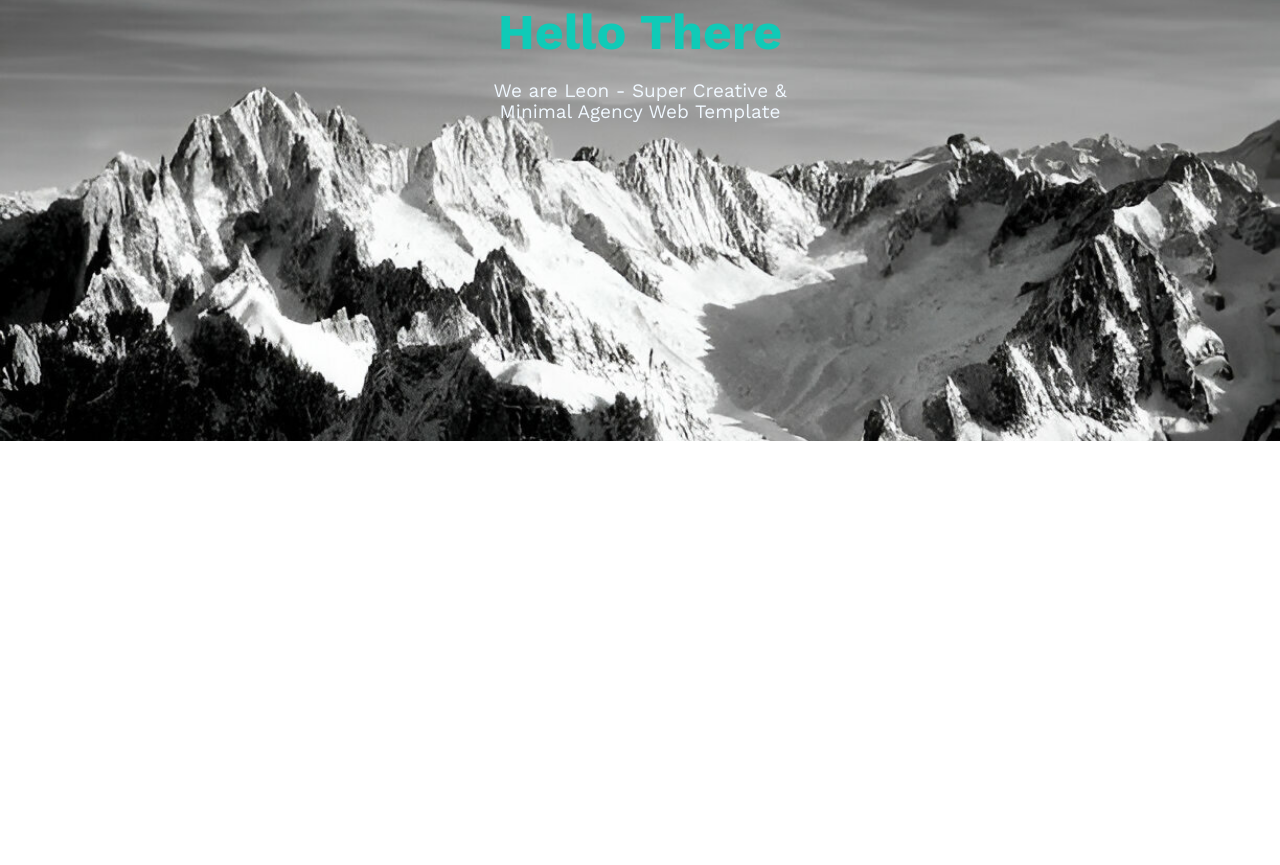
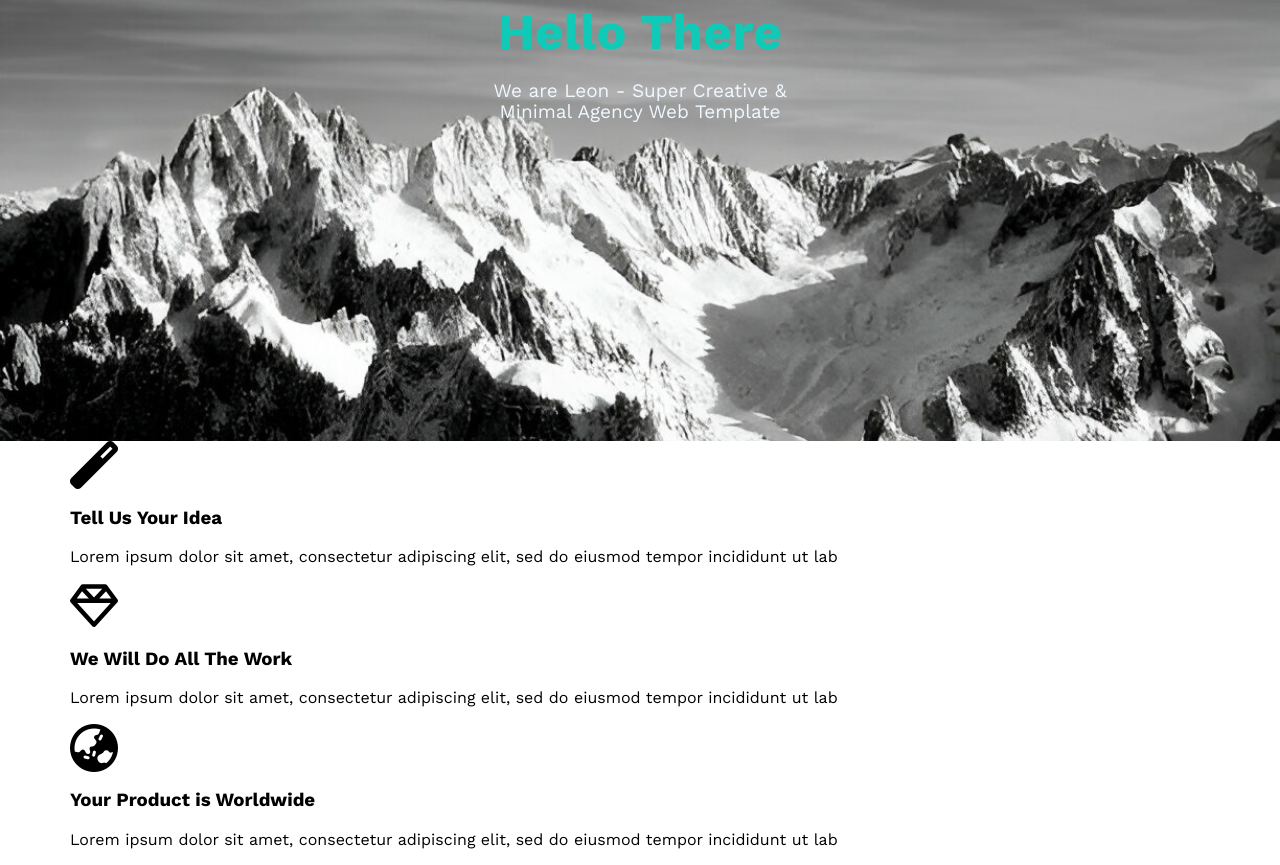
Before and after one commit to abokamal09/Leon, a plain HTML site: page index.html in a window 1280 px wide. Shown: the part 359-1224 px from the top of the page. Before the commit the page ends 819 px from the top, so only its background shows below. Drawn offline with nearby package versions, Linux system fonts and the light colour scheme.

Commit message:
add the text to the features

```diff
--- a/index.html
+++ b/index.html
@@ -42,16 +42,22 @@
         <div class="features">
             <div class="container">
                 <div class="feat">
-                    <h3></h3>
-                    <p></p>
+                    <i class="fas fa-magic fa-3x"></i>
+                    <h3>Tell Us Your Idea</h3>
+                    <p>Lorem ipsum dolor sit amet, consectetur adipiscing elit,
+                        sed do eiusmod tempor incididunt ut lab</p>
                 </div>
                 <div class="feat">
-                    <h3></h3>
-                    <p></p>
+                    <i class="far fa-gem fa-3x"></i>
+                    <h3>We Will Do All The Work</h3>
+                    <p>Lorem ipsum dolor sit amet, consectetur adipiscing elit,
+                        sed do eiusmod tempor incididunt ut lab</p>
                 </div>
                 <div class="feat">
-                    <h3></h3>
-                    <p></p>
+                    <i class="fas fa-globe-asia fa-3x"></i>
+                    <h3>Your Product is Worldwide</h3>
+                    <p>Lorem ipsum dolor sit amet, consectetur adipiscing elit,
+                        sed do eiusmod tempor incididunt ut lab</p>
                 </div>
             </div>
         </div>
```
